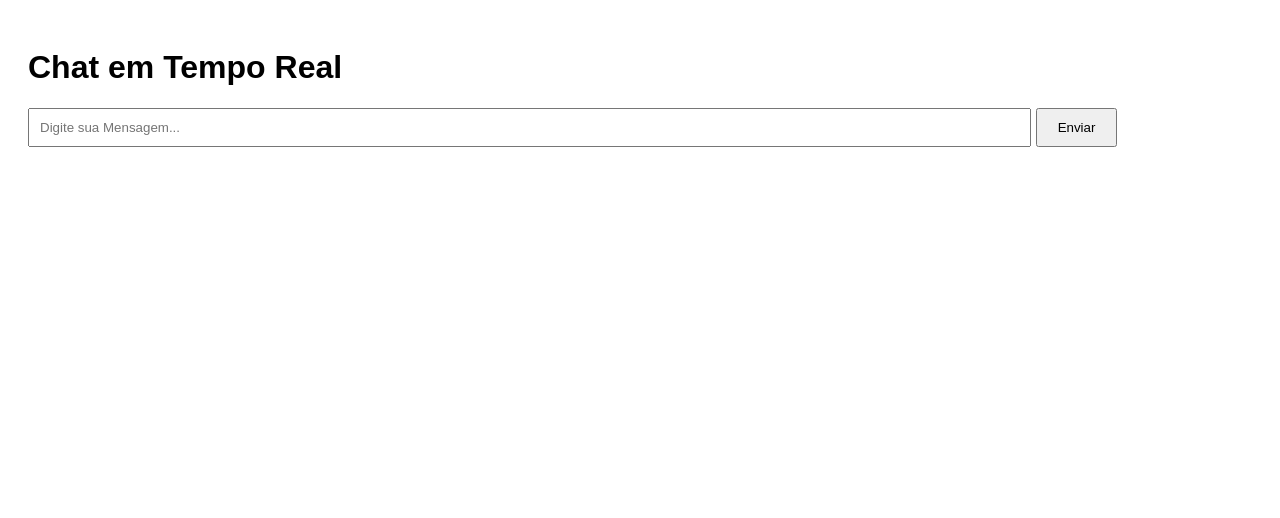
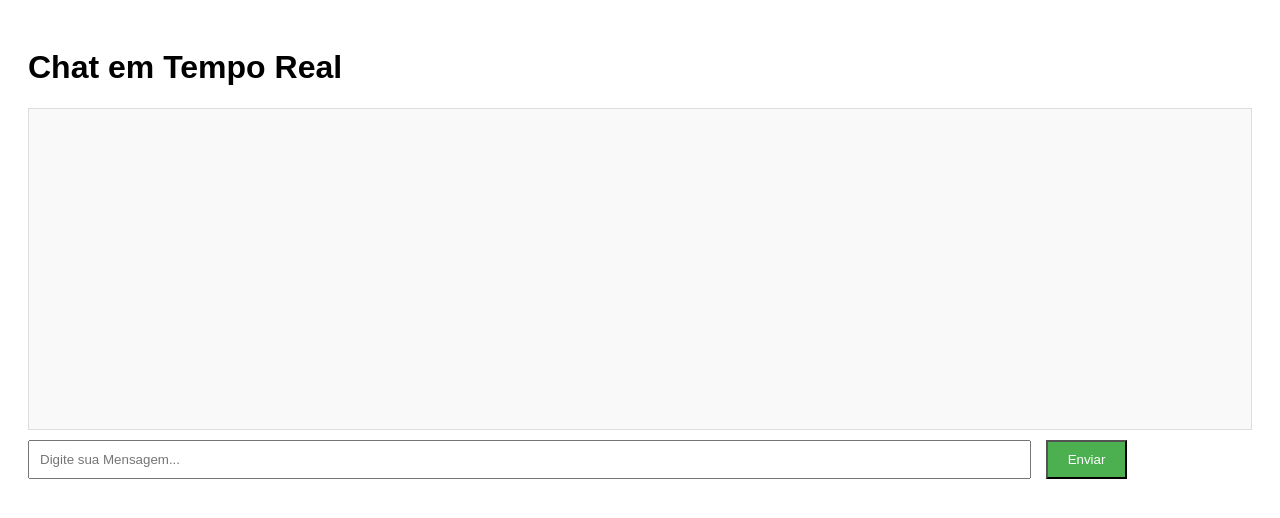
Before and after one commit to Tiagossdj/realtime-chat, a plain HTML site: page static/index.html in a window 1280 px wide. Drawn offline with Linux system fonts and the light colour scheme.

Commit message:
Corrigido erro de Id + melhorias no style

```diff
--- a/static/index.html
+++ b/static/index.html
@@ -12,35 +12,45 @@
     #chat {
       border: 1px solid #ddd;
       height: 300px;
-      overflow-y: scroll;
+      overflow-y: auto;
       margin-bottom: 10px;
+      padding: 10px;
+      background-color: #f9f9f9;
     }
     #message {
       width: 80%;
       padding: 10px;
+      margin-right: 10px;
     }
     #send {
       padding: 10px 20px;
       cursor: pointer;
+      background-color: #4CAF50;
+      color: white;
+    }
+    #send:hover{
+      background-color: #45a049;
     }
   </style>
 </head>
 
 <body>
   <h1>Chat em Tempo Real</h1>
-  <div id="Chat"></div>
+  <div id="chat"></div>
   <input type="text" id="message" placeholder="Digite sua Mensagem...">
   <button id="send">Enviar</button>
 
   <script>
     const ws = new WebSocket('ws://localhost:8080/ws');
+
     const chat = document.getElementById('chat')
     const messageInput = document.getElementById('message')
     const sendButton = document.getElementById('send')
 
     // Recebe mensagens do servidor e exibe no chat
     ws.onmessage = function (event){
-      const message = document.createElement('div')
+      const chat = document.getElementById('chat');
+      const message = document.createElement('div');
       message.textContent = event.data;
       chat.appendChild(message);
       chat.scrollTop = chat.scrollHeight;
```
